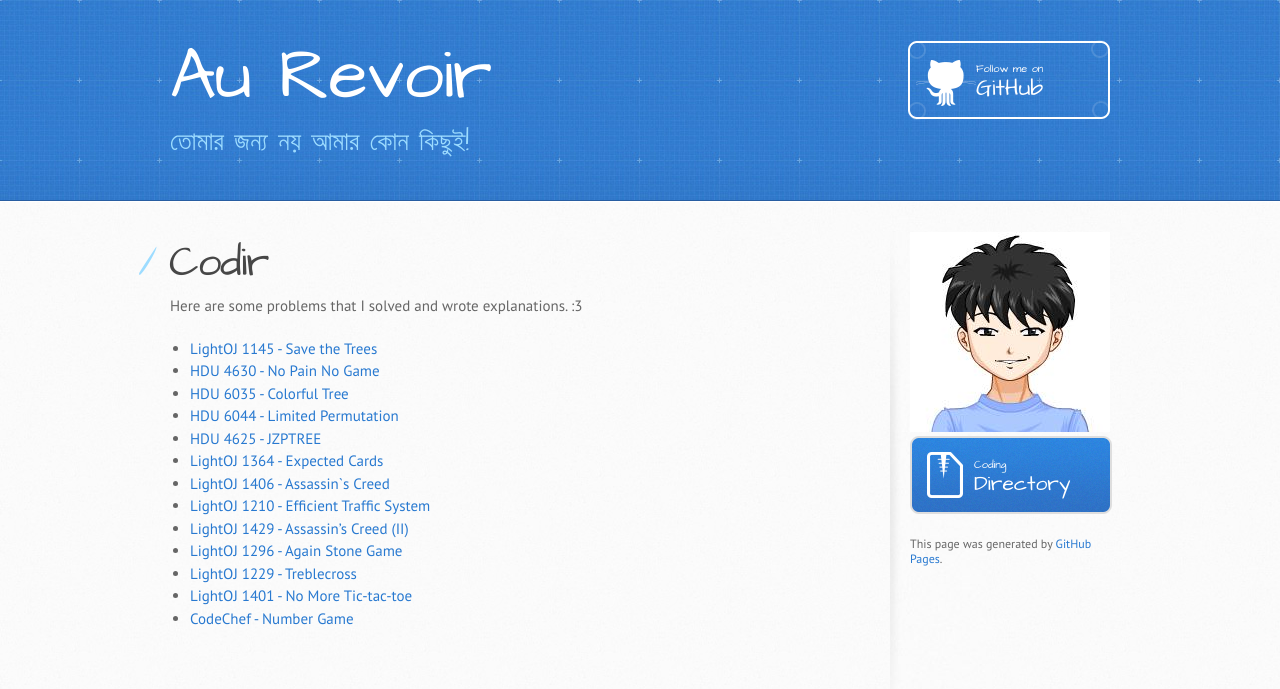
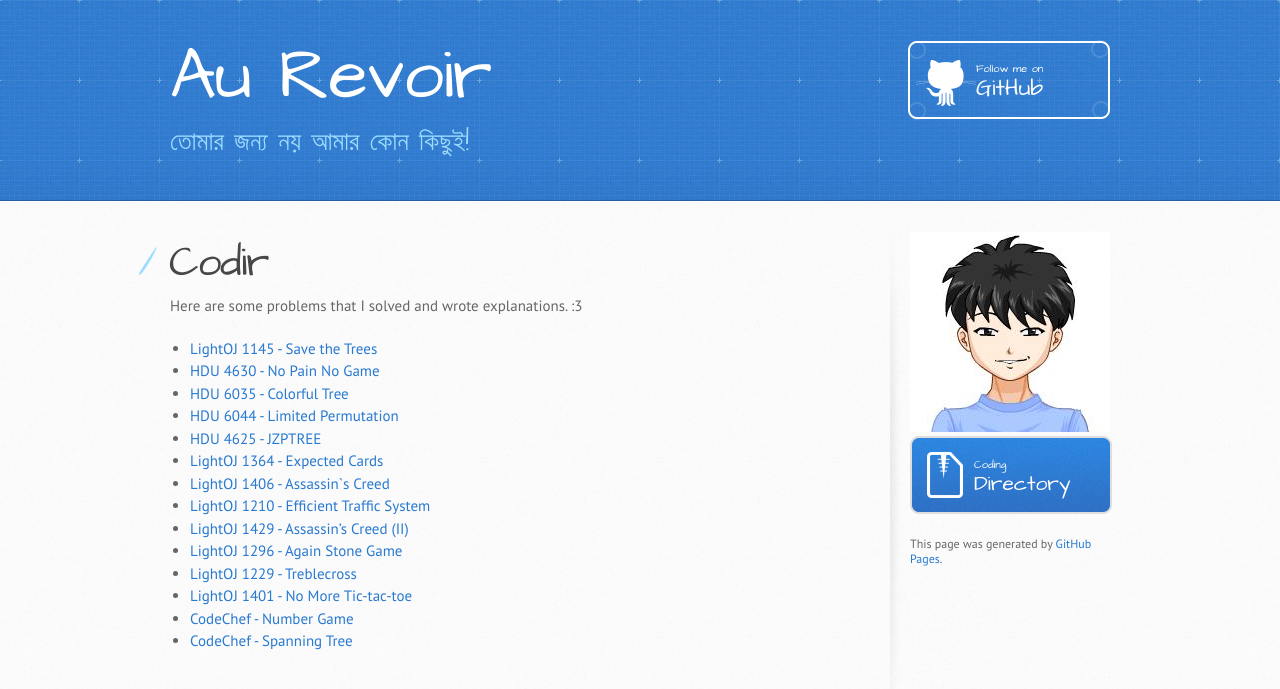
Before and after one commit to rebornplusplus/rebornplusplus.github.io, a Jekyll site: the page built from codir/index.md, in a window 1280 px wide. Shown: the top 689 px of the page. Built offline with Jekyll 4.4.1, drawn with Linux system fonts in a browser that asks for light colours; some web fonts are replaced; our own code applies the rules of GitHub Pages for plain Markdown files.

Commit message:
Update index.md

```diff
--- a/codir/index.md
+++ b/codir/index.md
@@ -18,3 +18,4 @@ Here are some problems that I solved and wrote explanations. :3
 * [LightOJ 1229 - Treblecross](./lo-1229-treblecross)
 * [LightOJ 1401 - No More Tic-tac-toe](./lo-1401-no-more-tic-tac-toe)
 * [CodeChef - Number Game](./cc-numbgame)
+* [CodeChef - Spanning Tree](./cc-spantree)
```
